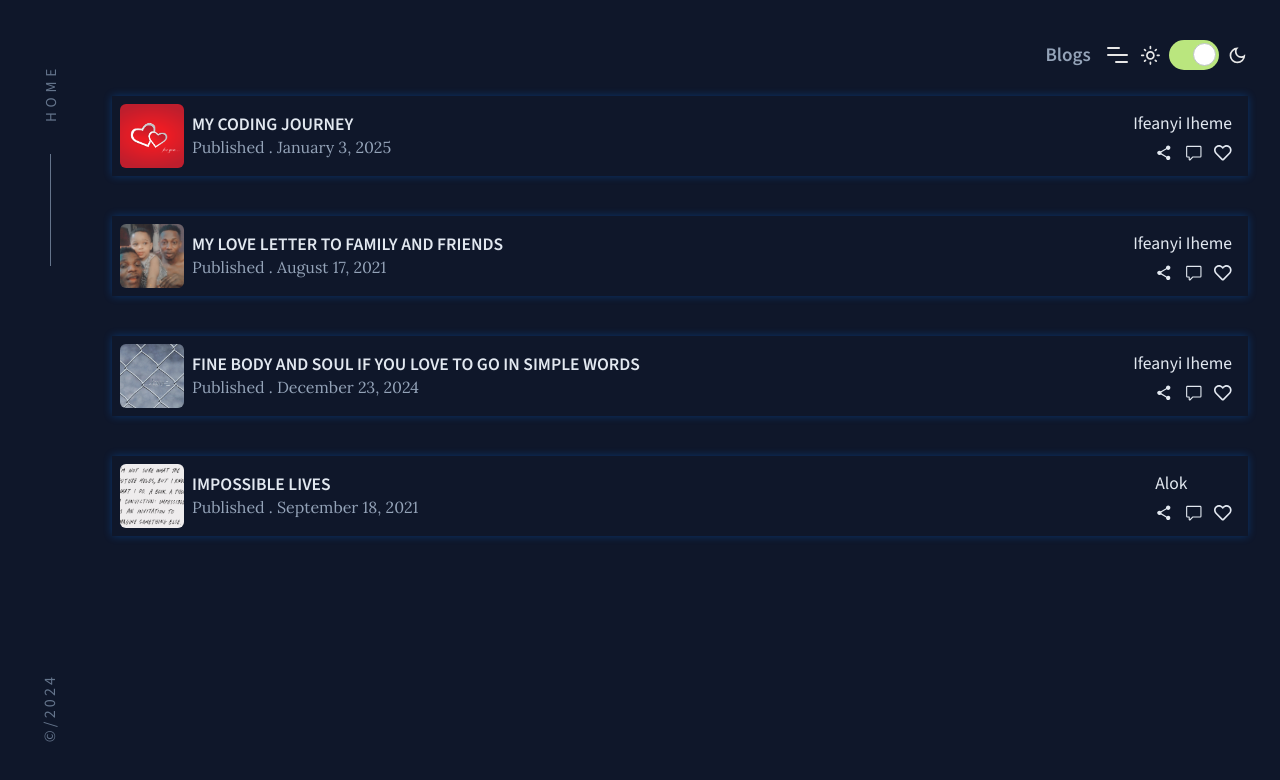
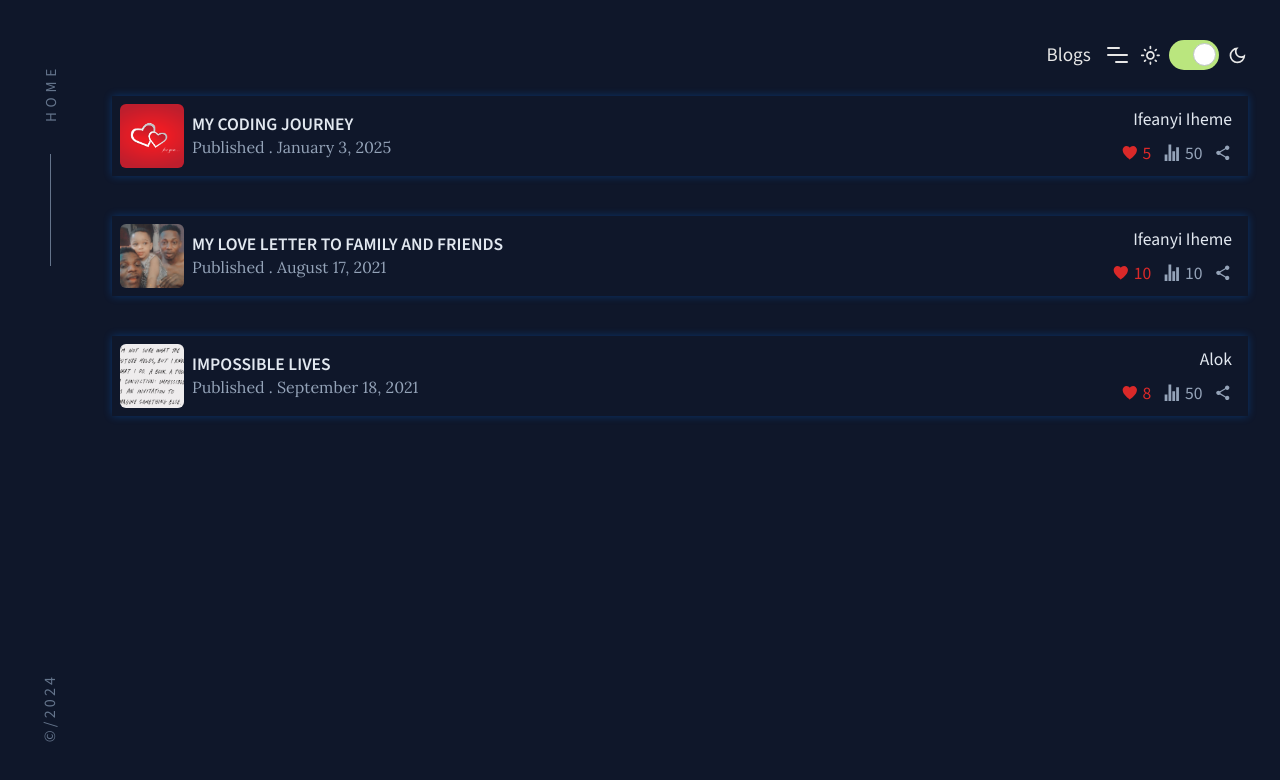
Before and after one commit to ifeanyiHM/ifeanyiiheme, a Next.js app: page /blog in a window 1280 px wide. Shown: the top 780 px of the page. Built offline with nearby package versions, Linux system fonts and the light colour scheme.

Commit message:
latest update on blog page

```diff
--- a/app/Components/Navigation.tsx
+++ b/app/Components/Navigation.tsx
@@ -17,7 +17,11 @@ function Navigation() {
 
   return (
     <nav className="z-[150] fixed flex items-center gap-[0.5rem] py-[0.5rem] top-[1rem] lg:top-[2rem] right-[1.5rem] lg:right-[2rem]">
-      <span className="text-[1.2rem] font-semibold mr-2">
+      <span
+        className={`${
+          lightMode ? "text-[#444452]" : "text-[#e7e7e7]"
+        } text-[1.2rem] mr-2`}
+      >
         <Link href="/blog">Blogs</Link>
       </span>
       <span
--- a/app/Data/PortfolioProps.tsx
+++ b/app/Data/PortfolioProps.tsx
@@ -297,8 +297,8 @@ export interface BlogPostProps {
     text: string;
   }[];
   tags: string[];
-  reactions: {
-    claps: number;
+  reaction: {
+    views: number;
     hearts: number;
   };
 }
@@ -360,57 +360,58 @@ export const blogData = [
       "miracles",
       "gratefulness",
     ],
-    reactions: {
-      claps: 50,
-      hearts: 20,
+    reaction: {
+      views: 50,
+      hearts: 8,
     },
+    comments: [],
   },
-  {
-    id: "fine002",
-    title: "Fine body and soul if you love to go in simple words",
-    author: "Ifeanyi Iheme",
-    authorImage: "",
-    readTime: "5 min read",
-    date: "December 23, 2024",
-    coverImage: [
-      {
-        image: "/blogs/love.jpg",
-        zoomedImage: "/blogs/love.jpg",
-      },
-    ],
-    alt: "love",
-    headParagraph:
-      "Lorem ipsum dolor sit amet, consectetur adipiscing elit. Sed do eiusmod tempor incididunt ut labore et dolore magna aliqua. Ut enim ad minim veniam, quis nostrud exercitation ullamco laboris nisi ut aliquip ex ea commodo consequat. Duis aute irure dolor in reprehenderit in voluptate velit.",
-    sections: [
-      {
-        subtitle: "Image Sub Title",
-        image: [
-          {
-            image: "/blogs/for-you.png",
-            zoomedImage: "/blogs/for-you.png",
-          },
-        ],
-        alt: "love",
-        text: "Lorem ipsum dolor sit amet, consectetur adipiscing elit. Sed do eiusmod tempor incididunt ut labore et dolore magna aliqua. Ut enim ad minim veniam, quis nostrud exercitation ullamco laboris nisi ut aliquip ex ea commodo consequat. Duis aute irure dolor in reprehenderit in voluptate velit.",
-      },
-      {
-        subtitle: "Image Sub Title",
-        image: [
-          {
-            image: "/blogs/tic-tac-toe.jpg",
-            zoomedImage: "/blogs/tic-tac-toe.jpg",
-          },
-        ],
-        alt: "love",
-        text: "Lorem ipsum dolor sit amet, consectetur adipiscing elit. Sed do eiusmod tempor incididunt ut labore et dolore magna aliqua. Ut enim ad minim veniam, quis nostrud exercitation ullamco laboris nisi ut aliquip ex ea commodo consequat. Duis aute irure dolor in reprehenderit in voluptate velit.",
-      },
-    ],
-    tags: ["self Improvement", "life", "Technology", "experience", "style"],
-    reactions: {
-      claps: 50,
-      hearts: 20,
-    },
-  },
+  // {
+  //   id: "fine002",
+  //   title: "Fine body and soul if you love to go in simple words",
+  //   author: "Ifeanyi Iheme",
+  //   authorImage: "",
+  //   readTime: "5 min read",
+  //   date: "December 23, 2024",
+  //   coverImage: [
+  //     {
+  //       image: "/blogs/love.jpg",
+  //       zoomedImage: "/blogs/love.jpg",
+  //     },
+  //   ],
+  //   alt: "love",
+  //   headParagraph:
+  //     "Lorem ipsum dolor sit amet, consectetur adipiscing elit. Sed do eiusmod tempor incididunt ut labore et dolore magna aliqua. Ut enim ad minim veniam, quis nostrud exercitation ullamco laboris nisi ut aliquip ex ea commodo consequat. Duis aute irure dolor in reprehenderit in voluptate velit.",
+  //   sections: [
+  //     {
+  //       subtitle: "Image Sub Title",
+  //       image: [
+  //         {
+  //           image: "/blogs/for-you.png",
+  //           zoomedImage: "/blogs/for-you.png",
+  //         },
+  //       ],
+  //       alt: "love",
+  //       text: "Lorem ipsum dolor sit amet, consectetur adipiscing elit. Sed do eiusmod tempor incididunt ut labore et dolore magna aliqua. Ut enim ad minim veniam, quis nostrud exercitation ullamco laboris nisi ut aliquip ex ea commodo consequat. Duis aute irure dolor in reprehenderit in voluptate velit.",
+  //     },
+  //     {
+  //       subtitle: "Image Sub Title",
+  //       image: [
+  //         {
+  //           image: "/blogs/tic-tac-toe.jpg",
+  //           zoomedImage: "/blogs/tic-tac-toe.jpg",
+  //         },
+  //       ],
+  //       alt: "love",
+  //       text: "Lorem ipsum dolor sit amet, consectetur adipiscing elit. Sed do eiusmod tempor incididunt ut labore et dolore magna aliqua. Ut enim ad minim veniam, quis nostrud exercitation ullamco laboris nisi ut aliquip ex ea commodo consequat. Duis aute irure dolor in reprehenderit in voluptate velit.",
+  //     },
+  //   ],
+  //   tags: ["self Improvement", "life", "Technology", "experience", "style"],
+  //   reaction: {
+  //     views: 50,
+  //     hearts: 20,
+  //   },
+  // },
   {
     id: "family003",
     title: "My Love letter to Family and Friends",
@@ -498,10 +499,11 @@ export const blogData = [
       "love",
       "Appreciation",
     ],
-    reactions: {
-      claps: 50,
-      hearts: 20,
+    reaction: {
+      views: 10,
+      hearts: 10,
     },
+    comments: [],
   },
   {
     id: "join004",
@@ -544,10 +546,11 @@ export const blogData = [
       },
     ],
     tags: ["self Improvement", "life", "Technology", "experience", "style"],
-    reactions: {
-      claps: 50,
-      hearts: 20,
+    reaction: {
+      views: 50,
+      hearts: 5,
     },
+    comments: [],
   },
 ];
 
--- a/app/blog/BlogPage.tsx
+++ b/app/blog/BlogPage.tsx
@@ -1,12 +1,12 @@
 "use client";
 import Image from "next/image";
-import { IoMdShare } from "react-icons/io";
-import { GoComment } from "react-icons/go";
-import { FaRegHeart } from "react-icons/fa";
+import { IoIosHeart, IoMdShare } from "react-icons/io";
 import usePortfolio from "../_context/usePortfolio";
 import Link from "next/link";
 import { blogData } from "../Data/PortfolioProps";
 import { lora } from "../fonts/fonts";
+import { IoStatsChartSharp } from "react-icons/io5";
+import { FaComment, FaCommentAlt } from "react-icons/fa";
 
 function BlogPage() {
   const { lightMode } = usePortfolio();
@@ -24,7 +24,7 @@ function BlogPage() {
               className={`${
                 lightMode
                   ? "border border-[#dbd6d6] rounded-md shadow-md hover:shadow-[0_0_5px_rgb(68,68,82,0.3)]"
-                  : "shadow-[0_0_8px_rgb(0,123,255,0.3)]"
+                  : "shadow-[0_0_8px_rgb(0,123,255,0.3)] hover:shadow-[0_0_15px_rgb(0,123,255,0.3)]"
               } flex justify-between items-center p-2`}
             >
               <div className="flex items-center gap-2">
@@ -50,23 +50,49 @@ function BlogPage() {
                   >
                     Published . {preview.date}
                   </span>
-                  <div className="flex gap-2 md:hidden">
+                  <div className="flex gap-2 md:hidden items-center">
+                    {preview.reaction.hearts > 0 && (
+                      <span className="text-[#da2929] flex gap-1 items-center">
+                        <IoIosHeart /> {preview.reaction.hearts}
+                      </span>
+                    )}
+                    {preview.comments.length > 0 && (
+                      <span className="text-[#007bff] flex gap-1 items-center">
+                        <FaComment /> {preview.comments.length}
+                      </span>
+                    )}
+                    {preview.reaction.views > 0 && (
+                      <span className="flex gap-1 items-center">
+                        <IoStatsChartSharp /> {preview.reaction.views}
+                      </span>
+                    )}
                     <IoMdShare />
-                    <GoComment />
-                    <FaRegHeart />
                   </div>
                 </div>
               </div>
               <div
-                className={`${
-                  lightMode ? "" : "text-[#e2e8f0]"
-                } hidden md:flex flex-col gap-2 lg:text-[1.1rem] xl:mr-2`}
+                className={` hidden md:flex flex-col gap-2 lg:text-[1.1rem] xl:mr-2 text-end`}
               >
-                <span className="">{preview.author}</span>
-                <div className="flex gap-2 lg:gap-3 justify-end">
+                <span className={lightMode ? "" : "text-[#e2e8f0]"}>
+                  {preview.author}
+                </span>
+                <div className="flex gap-2 lg:gap-3 justify-end items-center">
+                  {preview.reaction.hearts > 0 && (
+                    <span className="text-[#da2929] flex gap-1 items-center">
+                      <IoIosHeart /> {preview.reaction.hearts}
+                    </span>
+                  )}
+                  {preview.comments.length > 0 && (
+                    <span className="text-[#007bff] flex gap-1 items-center">
+                      <FaComment /> {preview.comments.length}
+                    </span>
+                  )}
+                  {preview.reaction.views > 0 && (
+                    <span className="flex gap-1 items-center">
+                      <IoStatsChartSharp /> {preview.reaction.views}
+                    </span>
+                  )}
                   <IoMdShare />
-                  <GoComment />
-                  <FaRegHeart />
                 </div>
               </div>
             </div>
--- a/app/blog/[id]/Comments.tsx
+++ b/app/blog/[id]/Comments.tsx
@@ -94,7 +94,7 @@ function Comments() {
         <div
           className={`${
             lightMode ? "border-[#f7f6f6]" : " border-[#253a69]"
-          } border-b pb-10`}
+          } border-b pb-10 lg:pb-14`}
         >
           <h2 className="text-xl font-semibold mb-6">
             Comments {allComments.length > 0 && `(${allComments.length})`}
@@ -105,12 +105,17 @@ function Comments() {
               isClicked
                 ? "h-[193px] max-h-[300px] py-3"
                 : "max-h-[50px] h-[50px] overflow-hidden"
-            } flex flex-col gap-2 w-full px-2 shadow-[0_0_7px_rgb(68,68,82,0.2)] rounded-sm transition-all duration-500 ease-in-out`}
+            } ${
+              lightMode
+                ? "shadow-[0_0_7px_rgb(68,68,82,0.2)]"
+                : "shadow-[0_0_8px_rgb(0,123,255,0.3)]"
+            } flex flex-col gap-2 w-full px-2 rounded-sm transition-all duration-500 ease-in-out`}
           >
             <input
-              className={`${
-                isClicked ? "py-2 px-2 border-b border-[#f2f2f2]" : "py-3"
-              } w-full outline-none rounded-sm`}
+              className={`${isClicked ? "py-2 px-2 border-b" : "py-3"}
+              ${
+                lightMode && isClicked ? "border-[#f2f2f2]" : "border-[#253a69]"
+              } w-full bg-transparent outline-none rounded-sm`}
               type="text"
               placeholder={
                 isClicked ? "Please enter your name" : "Leave a comment"
@@ -121,7 +126,7 @@ function Comments() {
             <textarea
               className={`${
                 isClicked ? "delay-300 scale-y-100" : "scale-y-0"
-              } w-full h-20 px-2 outline-none`}
+              } w-full bg-transparent h-20 px-2 outline-none`}
               placeholder="what are you thoughts?"
               value={comment.thought}
               onChange={(e) =>
@@ -144,9 +149,15 @@ function Comments() {
               </button>
               <button
                 onClick={addComment}
-                className={`${
-                  !comment.thought ? "bg-[#007bff]/40" : "bg-[#007bff]"
-                } text-white px-3 py-1 rounded-3xl`}
+                className={`${lightMode ? "text-white" : "text-teal-300"} ${
+                  lightMode && comment.thought
+                    ? "bg-[#007bff]"
+                    : lightMode && !comment.thought
+                    ? "bg-[#007bff]/40"
+                    : !lightMode && comment.thought
+                    ? "bg-teal-400/50"
+                    : "bg-teal-400/10"
+                }  px-3 py-1 rounded-3xl`}
               >
                 Comment
               </button>
@@ -166,7 +177,7 @@ function Comments() {
               key={index}
               className={`${
                 lightMode ? "border-[#f7f6f6]" : " border-[#253a69]"
-              } border-b py-4`}
+              } border-b py-4 lg:py-8`}
             >
               <div className="flex items-center gap-2">
                 <span
@@ -180,7 +191,7 @@ function Comments() {
                   <span className="text-sm">{formatDate(comment.date)}</span>
                 </p>
               </div>
-              <div className="mt-4 flex flex-col gap-1.5">
+              <div className="mt-4 flex flex-col gap-1.5 lg:gap-3">
                 {expandedTexts[index]
                   ? comment.thought
                       .split("\n")
--- a/app/blog/[id]/MoreArticles.tsx
+++ b/app/blog/[id]/MoreArticles.tsx
@@ -15,12 +15,12 @@ function MoreArticles({ params }: MoreArticlesProps) {
   const blogList = blogData.filter((data) => data.id !== params.id);
 
   return (
+    <div className={lightMode ? "bg-[#f9f9f9]" : " bg-black/30"}>
       <div
-      className={`${
-        lightMode ? "bg-[#f9f9f9]" : " bg-teal-400/10"
-      } py-12 flex flex-col gap-10 md:gap-10 px-[1.5rem] lg:pr-8 lg:pl-20 xl:pl-28`}
+        className={` py-12 flex flex-col gap-10 px-[1.5rem] md:px-14 lg:px-0 lg:max-w-[680px] mx-auto lg:text-[1.1rem]`}
       >
         <h2 className="text-2xl font-semibold">Read more articles</h2>
+        <div className="grid md:grid-cols-2 gap-x-5 gap-y-10">
           {blogList.map((data, index) => (
             <Link key={index} href={`/blog/${data.id}`}>
               <div
@@ -29,7 +29,7 @@ function MoreArticles({ params }: MoreArticlesProps) {
                 } flex flex-col gap-4 border-b pb-4`}
               >
                 <Image
-              className="w-full h-full object-cover"
+                  className="w-full h-full md:h-[13.696rem] object-cover"
                   src={data.coverImage[0].image}
                   width={100}
                   height={100}
@@ -47,17 +47,28 @@ function MoreArticles({ params }: MoreArticlesProps) {
                   </div>
                   <span>{data.author}</span>
                 </div>
-            <h2 className="text-2xl font-bold">{data.title}</h2>
-            <p>{data.headParagraph.slice(0, 80)}...</p>
+                <h2 className="text-2xl font-bold md:leading-tight">
+                  {data.title}
+                </h2>
+                <p className="md:hidden">
+                  {data.headParagraph.slice(0, 80)}...
+                </p>
+                <p className="hidden lg:block">
+                  {data.headParagraph.slice(0, 60)}...
+                </p>
               </div>
             </Link>
           ))}
+        </div>
         <Link
           href="/blog"
-        className="w-full border border-[#222] rounded-full text-center py-2"
+          className={`${
+            lightMode ? "border-[#222]" : " border-[#253a69]"
+          } w-full border rounded-full text-center py-2`}
         >
           See all from blog page listing
         </Link>
+      </div>
     </div>
   );
 }
--- a/app/blog/[id]/page.js
+++ b/app/blog/[id]/page.js
@@ -6,11 +6,11 @@ import { lora } from "@/app/fonts/fonts";
 import Image from "next/image";
 import { useState } from "react";
 import { FaRegHeart } from "react-icons/fa";
-import { FaRegCircleUser } from "react-icons/fa6";
 import { IoMdShare } from "react-icons/io";
 import { PiHandsClappingThin } from "react-icons/pi";
 import Comments from "./Comments";
 import MoreArticles from "./MoreArticles";
+import { IoStatsChartSharp } from "react-icons/io5";
 
 const Page = ({ params }) => {
   const { lightMode } = usePortfolio();
@@ -201,12 +201,12 @@ const Page = ({ params }) => {
         >
           <div className="flex gap-4 items-center">
             <div className="flex gap-2 items-center">
-              <PiHandsClappingThin className="md:text-[1.5rem]" />
-              <span>{blogPost.reactions.claps}</span>
+              <IoStatsChartSharp className="md:text-[1.5rem]" />
+              <span>{blogPost.reaction.views}</span>
             </div>
             <div className="flex gap-2 items-center">
               <FaRegHeart className="md:text-[1.5rem]" />
-              <span>{blogPost.reactions.hearts}</span>
+              <span>{blogPost.reaction.hearts}</span>
             </div>
           </div>
           <span>
```
Lines whose indentation alone changed are shown as unchanged.
